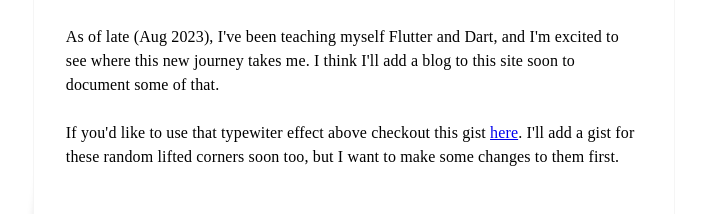
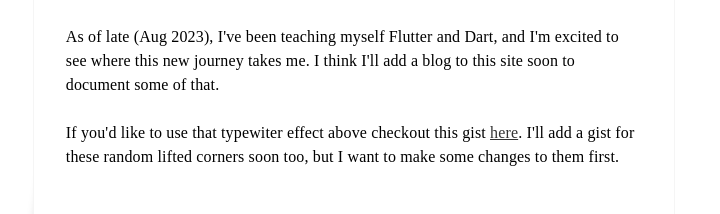
Before and after one commit to iseabock/ianseabock, a Next.js app: page / in a window 1280 px wide. Shown: the part 1206-1420 px from the top of the page, without its empty margins (286-1006 px from the left). Built offline with nearby package versions, Linux system fonts and the light colour scheme.

Commit message:
link color

```diff
--- a/pages/index.scss
+++ b/pages/index.scss
@@ -1,8 +1,4 @@
 body {
-    // width: 100vw;
-    // position: absolute;
-    // width: 100vh;
-
     #__next {
         position: relative;
 
@@ -24,5 +20,15 @@ body {
             filter: blur(0);
             transform: translateY(0);
         }
+
+        a,
+        a:visited,
+        a:active {
+            color: #333333;
+        }
+        a:hover {
+            color: #000000;
+            text-decoration: none;
+        }
     }
 }
```
